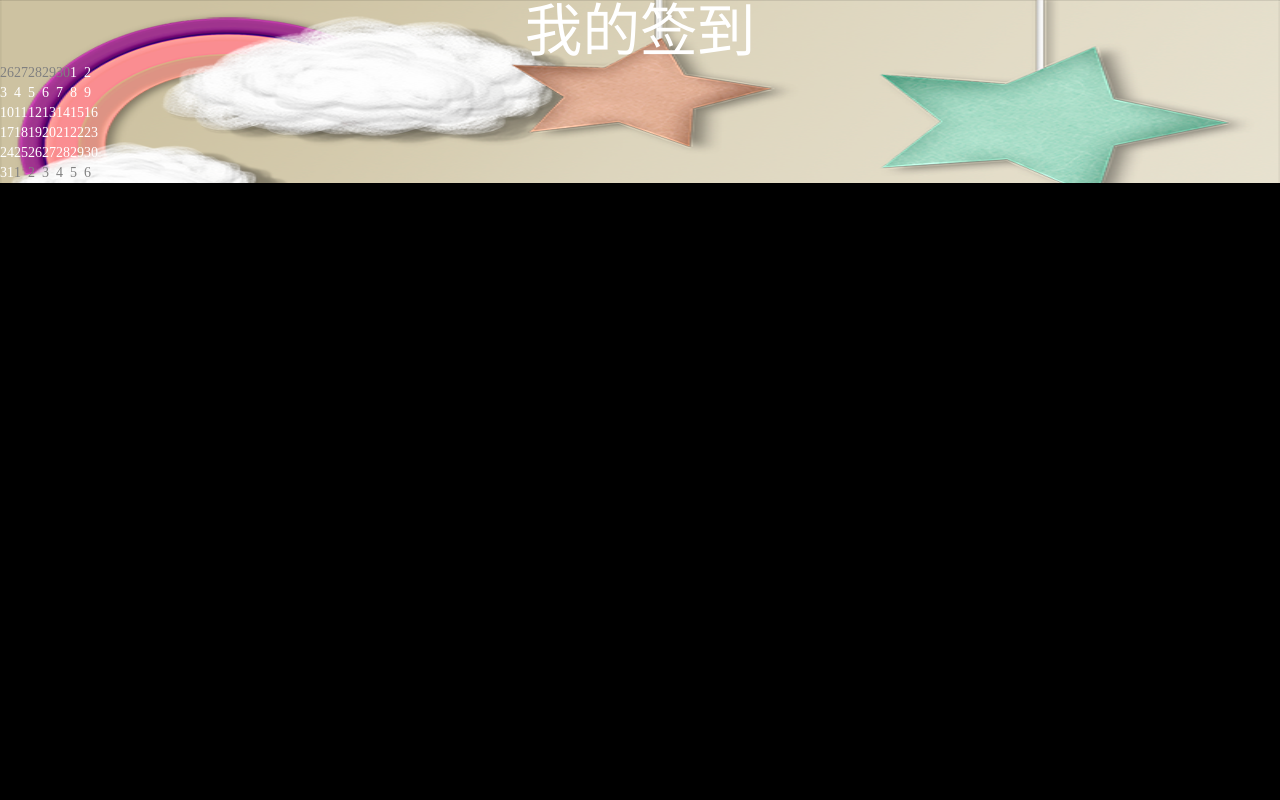
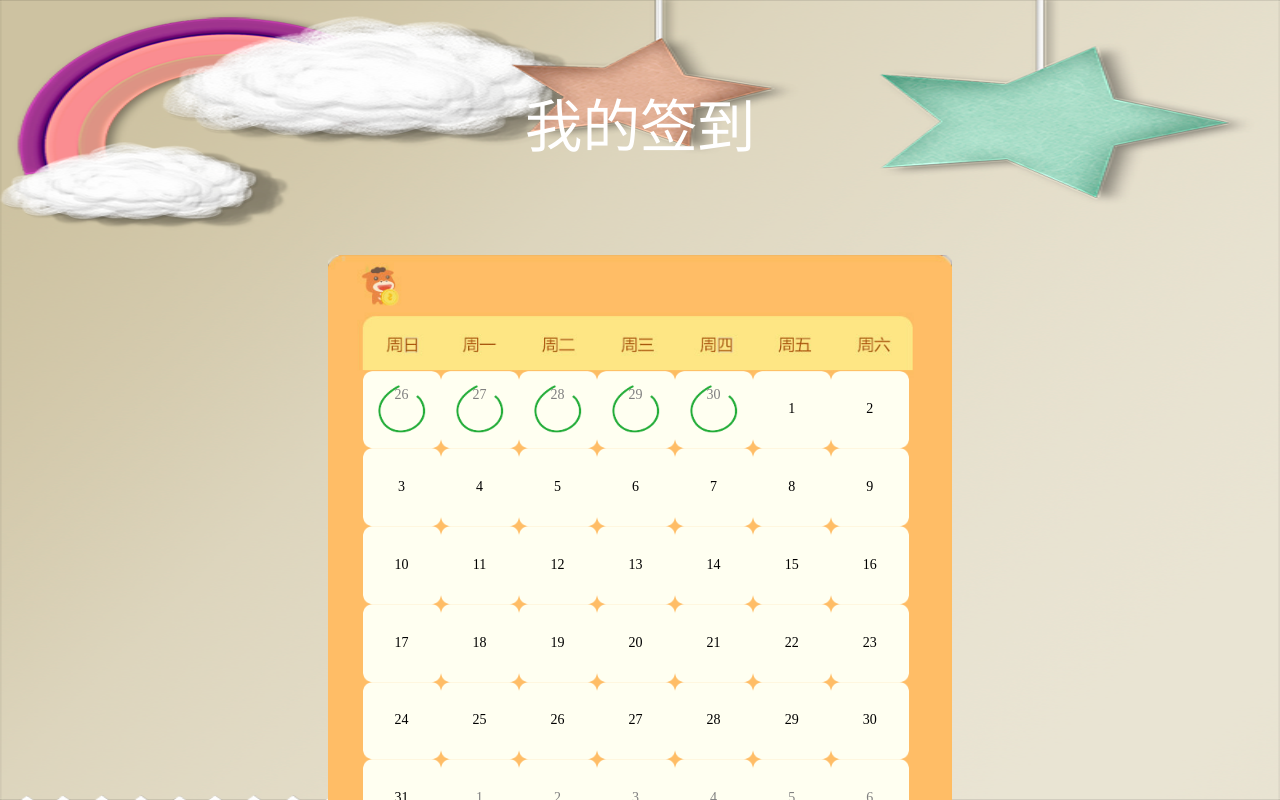
Before and after one commit to anicloud/ccyl-law-popularization, a React app in the folder web/src/main/webapp/: page /leg/signin in a window 1280 px wide. Built offline with nearby package versions, Linux system fonts and the light colour scheme; a web font is replaced by a local one.

Commit message:
Merge branch 'master' of https://github.com/anicloud/ccyl-law-popularization
# Conflicts:
#	web/src/main/webapp/src/media/styles/SignIn.less

```diff
--- a/web/src/main/webapp/src/media/styles/signin.less
+++ b/web/src/main/webapp/src/media/styles/signin.less
@@ -0,0 +1,39 @@
+.signin {
+  margin: 0 auto;
+  width: 100%;
+  height: 100%;
+  padding: 1rem .3rem 0;
+  position: relative;
+  overflow: auto;
+  .sign_main{
+    margin:0 auto;
+    margin-top:1rem;
+    padding-top:1.2rem;
+    padding-left:0.36rem;
+    width:6.5rem;
+    height:6.4rem;
+    background: url("../images/signin_main.png") center center;
+    background-size: 100% 100%;
+    table{
+      padding-top:2rem;
+    }
+    tr{
+      padding-left:1rem;
+    }
+    td{
+      width:0.8128rem;
+      height:0.81rem;
+      color:black;
+      text-align: center;
+      background: url("../images/signin_td.png") center center;
+      background-size: 100% 100%;
+      .signIcon{
+        display: inline-block;
+        width: .5rem;
+        height: .5rem;
+        background: url("../images/signin_icon.png") center center;
+        background-size: 100% 100%;
+      }
+    }
+  }
+}
```
